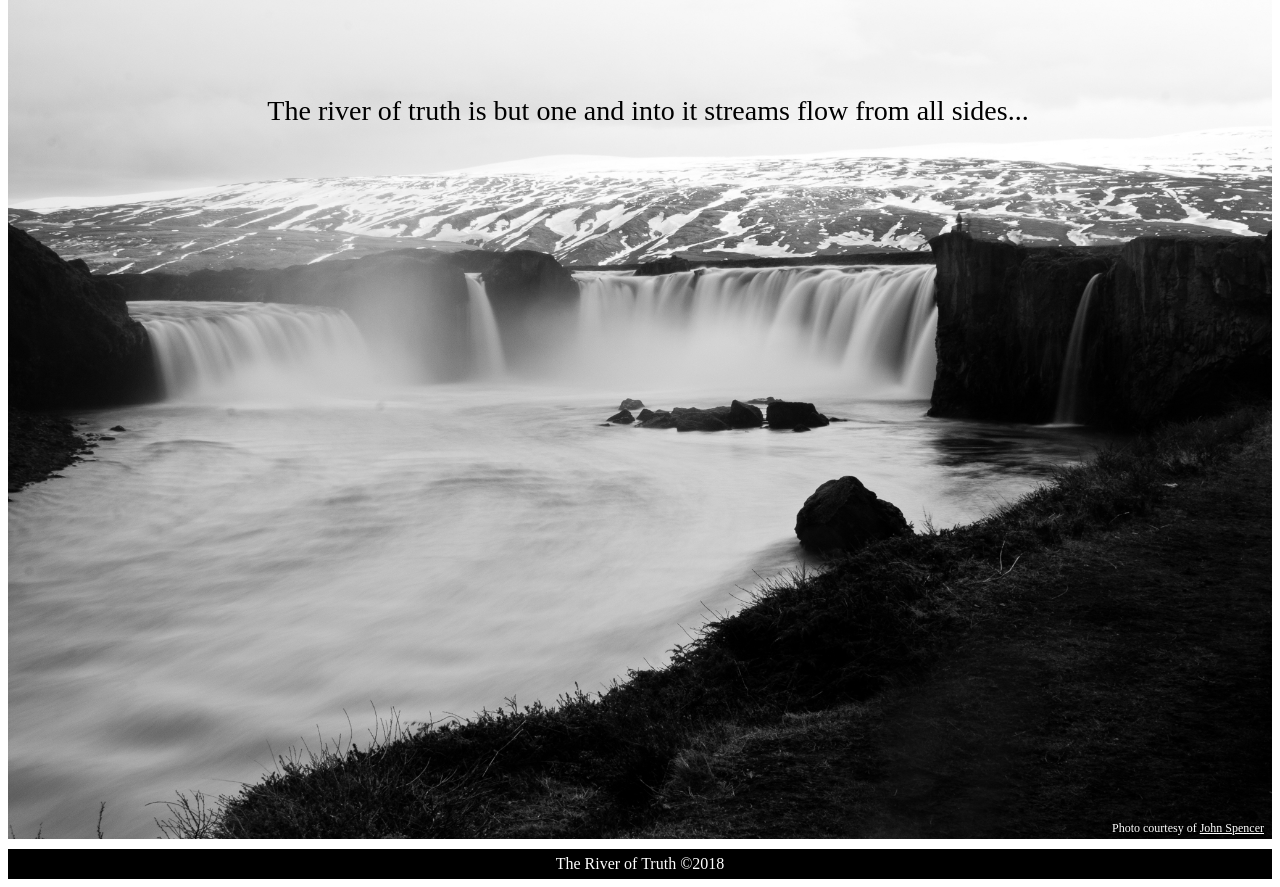
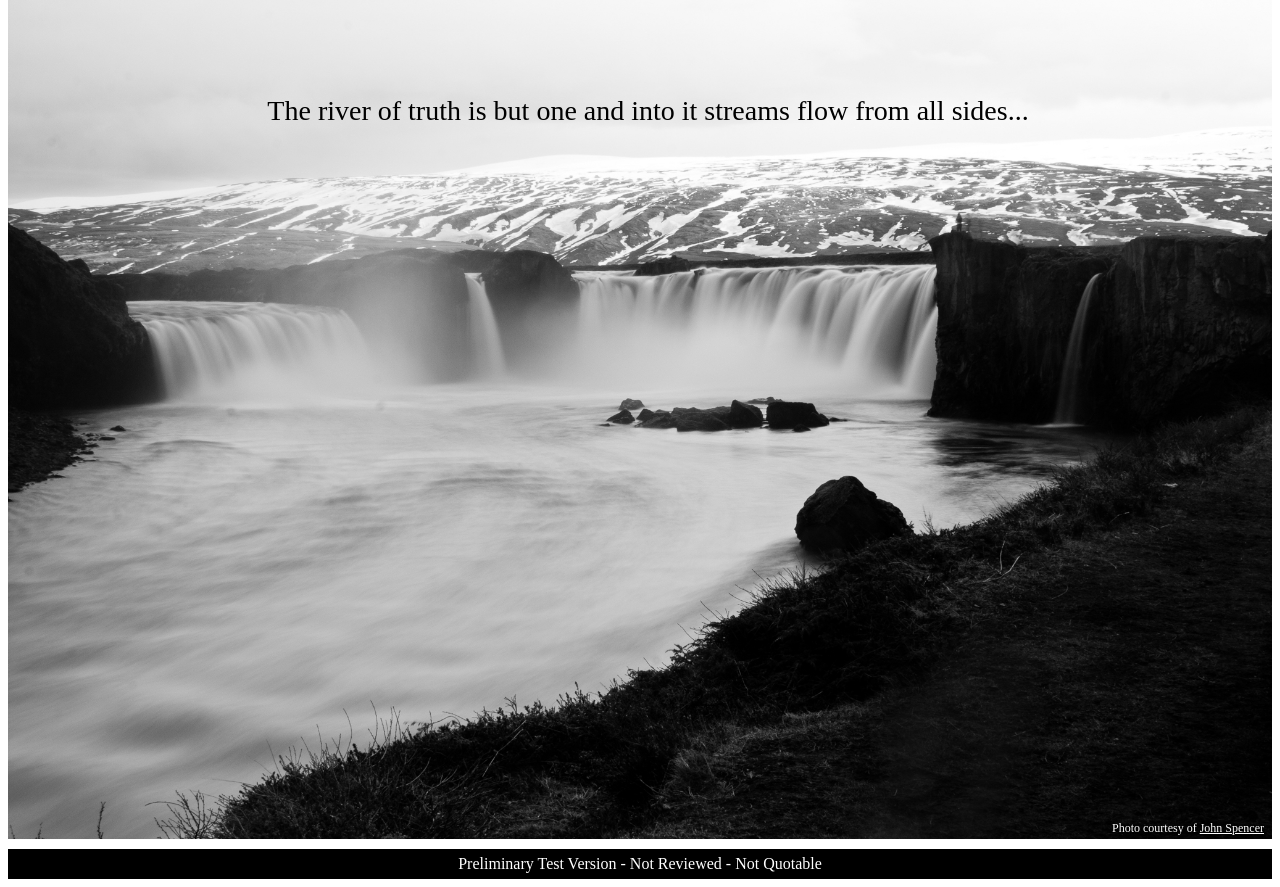
Before and after one commit to StudySiteDeveloper/IqGloss1.github.io, a plain HTML site: page index.html in a window 1280 px wide. Shown: the part 93-980 px from the top of the page. Drawn offline with Linux system fonts and the light colour scheme.

Commit message:
Add files via upload

```diff
--- a/index.html
+++ b/index.html
@@ -16,7 +16,7 @@
               <img style="position: relative;width: 100%" src="john-spencer-21025.jpg"><p style="color:white; position:absolute; bottom:1px; right: 8px; font-size:30%">Photo courtesy of <a style="color:white" href="https://unsplash.com/@johnspencer" >John Spencer</a></p>
           </figure>
       </main>
-    <footer class="page-footer">The River of Truth &copy;2018</footer>
+    <footer class="page-footer"> Preliminary Test Version - Not Reviewed - Not Quotable  <!--The River of Truth &copy;2018--> </footer>
   </body>
 </html>
 <!--
```
Also changed, not shown: Iqan-Glossary.html (+1 -1 lines), Iqan-Text-D.html (+1 -1 lines), Iqan-Text-E.html (+1 -1 lines), Iqan-Text-P.html (+1 -1 lines), Iqan-Website-About.html (+1 -1 lines).
